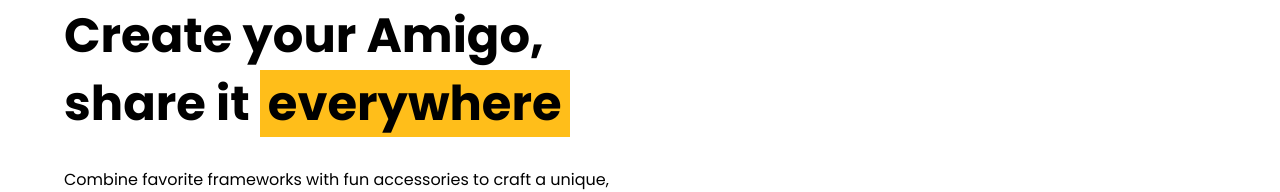
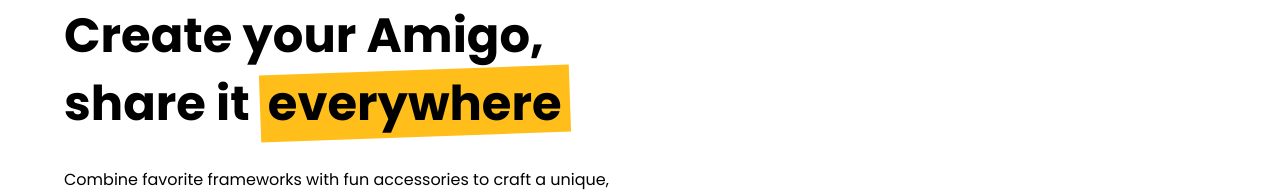
Before and after one commit to AoiTechDev/my-amigo, a Next.js app: page / in a window 1280 px wide. Shown: the part 242-434 px from the top of the page. Built offline with nearby package versions, Linux system fonts and the light colour scheme; no server answers.

Commit message:
styles: add sudo class for bg text

```diff
--- a/src/app/globals.css
+++ b/src/app/globals.css
@@ -14,3 +14,21 @@
   justify-content: center;
   align-items: center;
 }
+
+.hero_text{
+
+  position: relative;
+}
+
+
+.hero_text::before{
+  content: "";
+  position: absolute;
+  top: 0;
+  left: 0;
+  width: 100%;
+  height: 100%;
+    background-color: #FFBE1A;
+  z-index: -1;
+  rotate: -2deg;
+}
--- a/src/components/Hero.tsx
+++ b/src/components/Hero.tsx
@@ -7,7 +7,7 @@
         <h1 className="flex flex-col text-5xl gap-5 font-bold">
           <span>Create your Amigo,</span>
           <span>
-            share it <span className="bg-yellow px-2">everywhere</span>
+            share it <span className="px-2 hero_text">everywhere</span>
           </span>
         </h1>
         <p className="text-balance">
```
